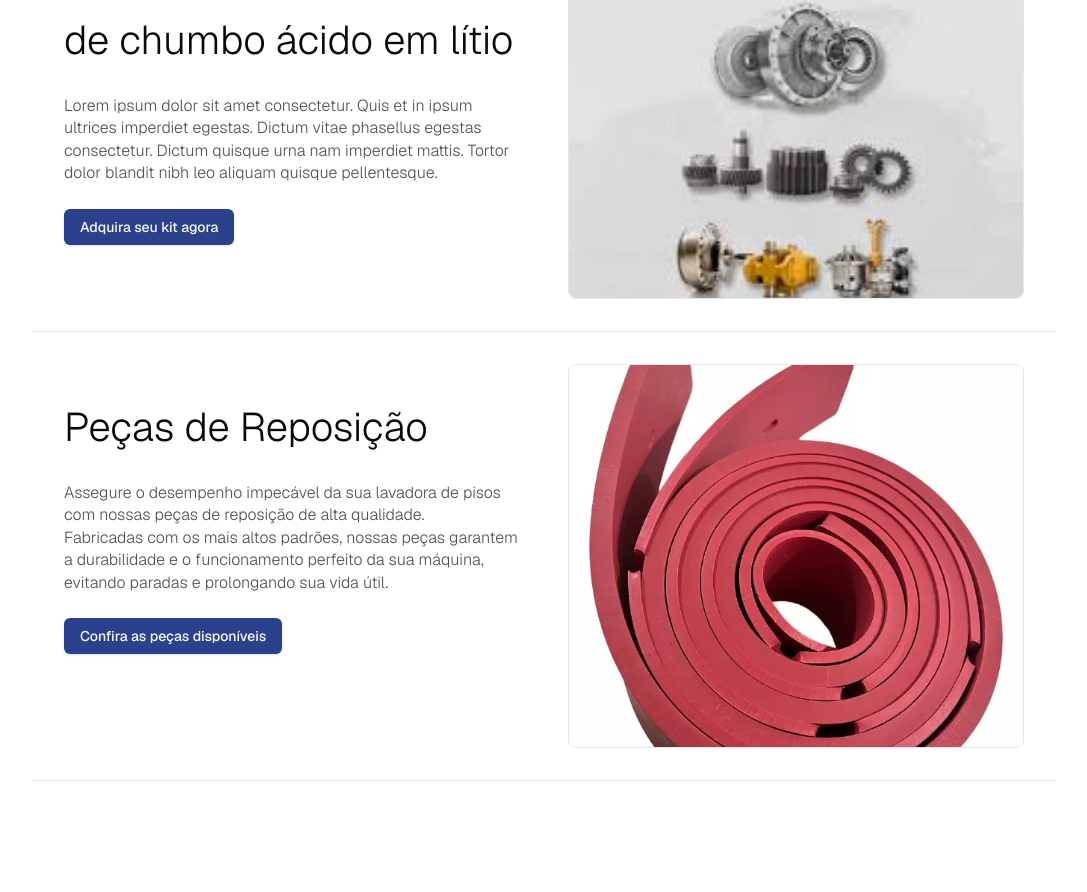
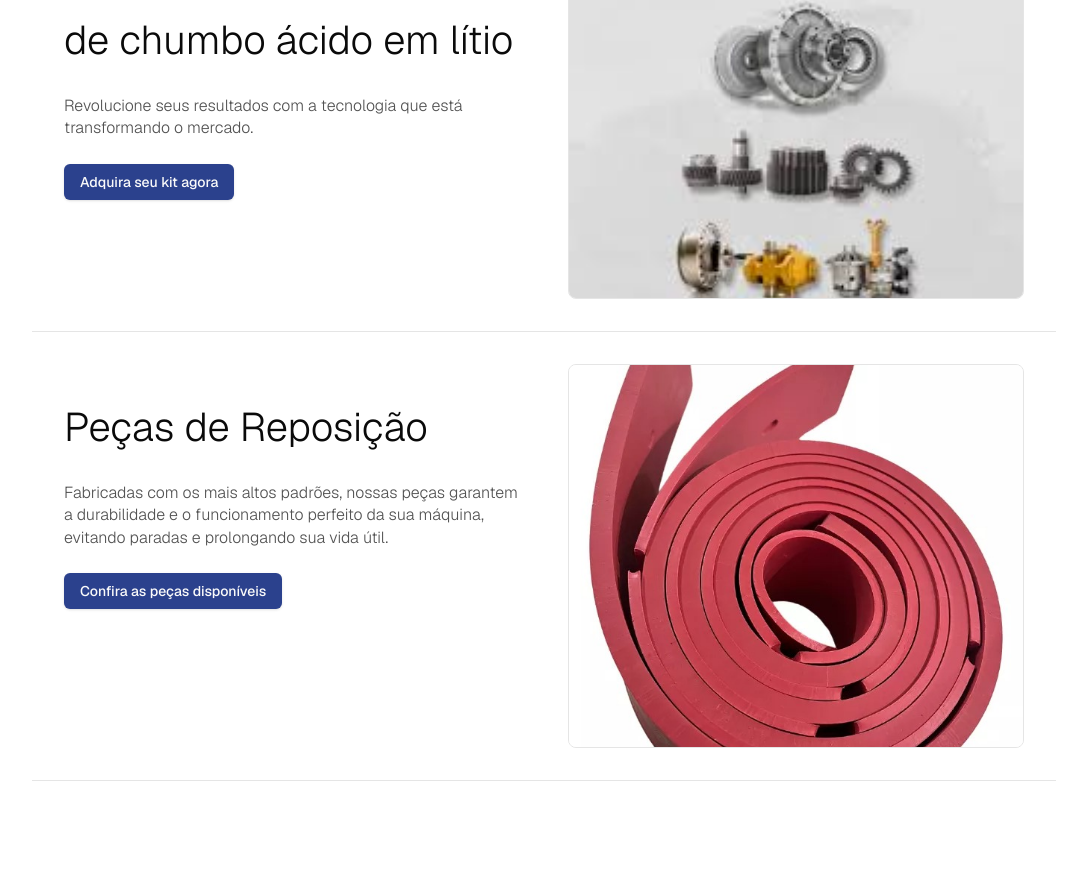
Before and after one commit to LeonamOliveira/thiele-site, a Next.js app: page / in a window 1280 px wide. Shown: the part 2285-3177 px from the top of the page, without its empty margins (96-1183 px from the left). Built offline with nearby package versions, Linux system fonts and the light colour scheme.

Commit message:
feat: update feature

```diff
--- a/src/components/feature.tsx
+++ b/src/components/feature.tsx
@@ -241,7 +241,7 @@ const Feature = () => {
               Transforme sua máquina de chumbo ácido em lítio
           </h1>
           <p className="font-light leading-[1.4] opacity-70">
-            Lorem ipsum dolor sit amet consectetur. Quis et in ipsum ultrices imperdiet egestas. Dictum vitae phasellus egestas consectetur. Dictum quisque urna nam imperdiet mattis. Tortor dolor blandit nibh leo aliquam quisque pellentesque.
+            Revolucione seus resultados com a tecnologia que está transformando o mercado.
           </p>
           <div className="not-prose flex items-center gap-2">
             <Button className="w-fit" asChild style={{ backgroundColor: '#2B418D' }}>
@@ -264,9 +264,7 @@ const Feature = () => {
             Peças de Reposição
           </h1>
           <p className="font-light leading-[1.4] opacity-70">
-            Assegure o desempenho impecável da sua lavadora de pisos com nossas peças de reposição de alta qualidade.
-            <br />
-            Fabricadas com os mais altos padrões, nossas peças garantem a durabilidade e o funcionamento perfeito da sua máquina, evitando paradas e prolongando sua vida útil.
+            Fabricadas com os mais altos padrões, nossas peças garantem a durabilidade e o funcionamento perfeito da sua máquina, evitando paradas e prolongando sua vida útil.            <br />
           </p>
           <div className="not-prose flex items-center gap-2">
             <Button className="w-fit" asChild style={{ backgroundColor: '#2B418D' }}>
```
